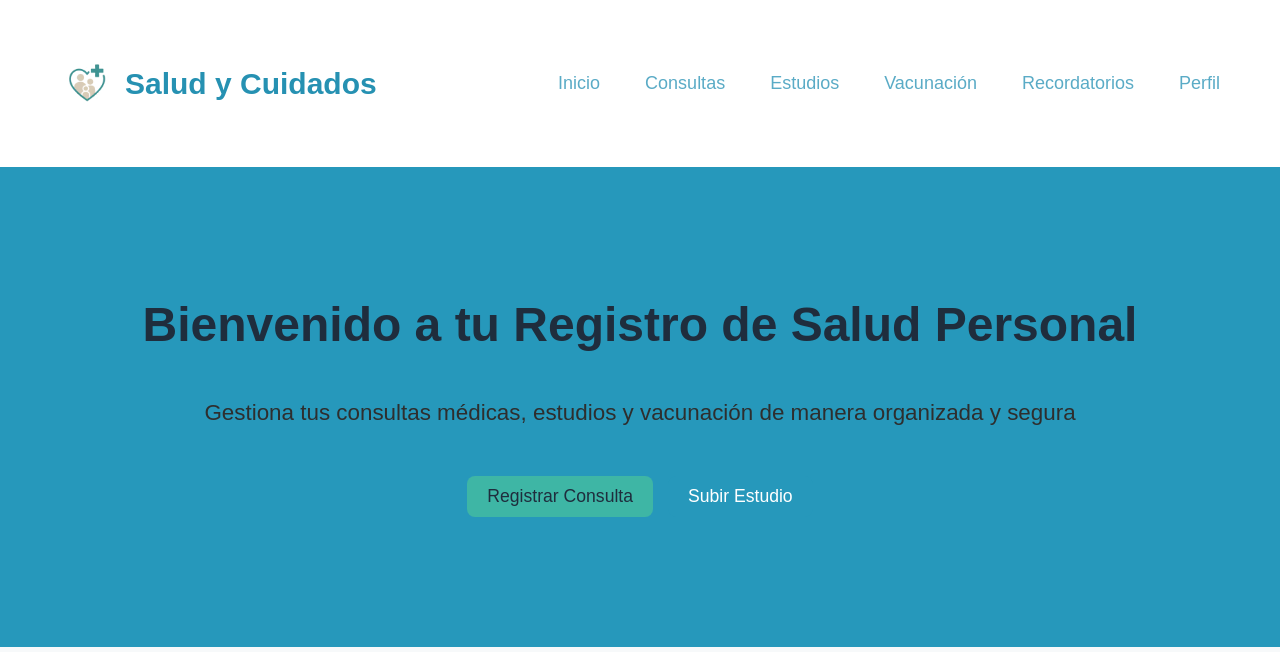
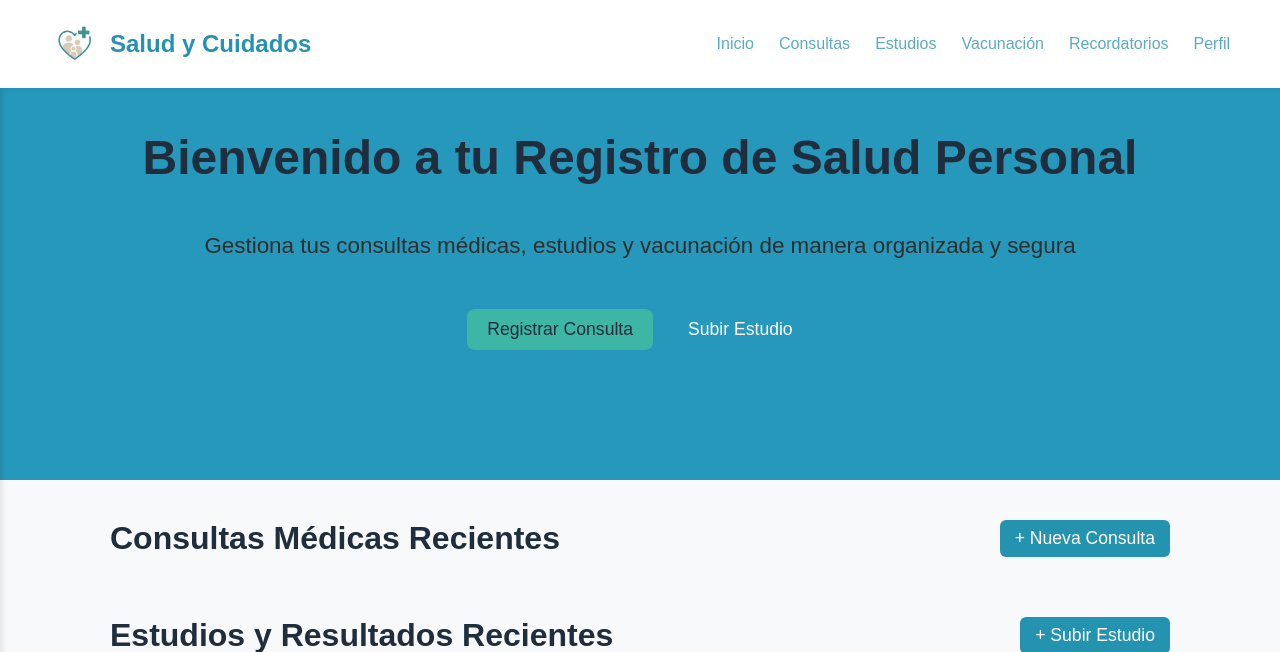
Before and after one commit to AndresAlexandroAvinaZaragoza/MedCard, a PHP site: page / in a window 1280 px wide. Shown: the top 652 px of the page. Run offline with PHP 8.4, Linux system fonts and the light colour scheme.

Commit message:
Movil V1

```diff
--- a/index.html
+++ b/index.html
@@ -8,22 +8,52 @@
   <link href="fonts/fuente1.css" rel="Fontes" />
 </head>
 <body>
+  <!-- Navbar superior -->
   <header class="navbar">
     <div class="logo">
       <img src="img/logo 1.avif" alt="logo" />
       <h1>Salud y Cuidados</h1>
     </div>
-    <nav>
-      <ul class="menu">
+
+    <!-- Botón hamburguesa (solo visible en móvil) -->
+    <button class="menu-btn" id="menu-btn">☰</button>
+
+    <!-- Menú de navegación normal (visible en PC) -->
+    <nav class="nav-links">
       <a href="index.html">Inicio</a>
       <a href="consultas.html">Consultas</a>
       <a href="estudios.html">Estudios</a>
       <a href="vacunacion.html">Vacunación</a>
       <a href="recordatoriosVacunacion.html">Recordatorios</a>
       <a href="perfil.html">Perfil</a>
-      </ul>
     </nav>
   </header>
+
+  <!-- Sidebar (solo visible en móvil cuando se abre) -->
+  <aside class="sidebar" id="sidebar">
+    <ul class="menu">
+      <li><a href="index.html">Inicio</a></li>
+      <li><a href="consultas.html">Consultas</a></li>
+      <li><a href="estudios.html">Estudios</a></li>
+      <li><a href="vacunacion.html">Vacunación</a></li>
+      <li><a href="recordatoriosVacunacion.html">Recordatorios</a></li>
+      <li><a href="perfil.html">Perfil</a></li>
+    </ul>
+  </aside>
+
+  <script>
+    const menuBtn = document.getElementById("menu-btn");
+    const sidebar = document.getElementById("sidebar");
+
+    menuBtn.addEventListener("click", () => {
+      sidebar.classList.toggle("active");
+    });
+
+    // Cierra el menú al hacer clic en un enlace (en móvil)
+    document.querySelectorAll(".sidebar a").forEach(link => {
+      link.addEventListener("click", () => sidebar.classList.remove("active"));
+    });
+  </script>
 
   <section class="hero">
     <h2>Bienvenido a tu Registro de Salud Personal</h2>
--- a/vistaIndex.css
+++ b/vistaIndex.css
@@ -1,3 +1,4 @@
+/* ===== Configuración general ===== */
 * {
   margin: 0;
   padding: 0;
@@ -10,61 +11,118 @@ body {
   color: #1f2d3d;
 }
 
-/* ===== Navbar ===== */
+/* ===== Navbar superior ===== */
 .navbar {
   background-color: white;
   display: flex;
   justify-content: space-between;
   align-items: center;
-  padding: 3.5rem 60px;
+  padding: 1.2rem 50px;
   box-shadow: 0 2px 6px rgba(0,0,0,0.05);
+  position: fixed;
+  width: 100%;
+  top: 0;
+  left: 0;
+  z-index: 1000;
 }
 
-.menu{
-  font-size: large;
-}
-
-.navbar nav a {
-    margin-left: 25px;
-    text-decoration: none;
-    color: #5aabc6;
-    font-weight: 500;
-    transition: 0.3s;
-}
-
+/* Logo */
 .logo {
   display: flex;
   align-items: center;
   gap: 10px;
-
 }
 
 .logo img {
-  width: 55px;
-  height: 55px;
+  width: 50px;
+  height: 50px;
 }
 
 .logo h1 {
   color: #2691b2;
-  font-size: 30px;
+  font-size: 24px;
 }
 
-.navbar ul {
-  list-style: none;
+/* Menú de enlaces en PC */
+.nav-links {
   display: flex;
-  gap: 20px;
+  gap: 25px;
 }
 
-.navbar a {
+.nav-links a {
   text-decoration: none;
-  color: #333;
+  color: #5aabc6;
   font-weight: 500;
+  transition: 0.3s;
 }
 
-.navbar a:hover {
+.nav-links a:hover {
   color: #0082a8;
 }
 
+/* Botón menú hamburguesa (☰) */
+.menu-btn {
+  display: none;
+  font-size: 26px;
+  background: none;
+  border: none;
+  color: #2691b2;
+  cursor: pointer;
+}
+
+/* ===== Sidebar (solo móvil) ===== */
+.sidebar {
+  position: absolute;
+  top: 70px;
+  left: 0;
+  width: 250px;
+  height: calc(100vh - 70px);
+  background-color: #f4f7f9;
+  box-shadow: 2px 0 6px rgba(0, 0, 0, 0.1);
+  padding-top: 20px;
+  transform: translateX(-100%);
+  transition: transform 0.3s ease;
+  z-index: 999;
+}
+
+.sidebar.active {
+  transform: translateX(0);
+}
+
+.menu {
+  list-style: none;
+  padding: 0;
+  display: flex;
+  flex-direction: column;
+  gap: 15px;
+}
+
+.menu a {
+  text-decoration: none;
+  color: #2691b2;
+  font-weight: 500;
+  padding: 10px 20px;
+  display: block;
+  transition: background 0.3s;
+}
+
+.menu a:hover {
+  background-color: #e0f4ff;
+}
+
+
+/* ===== RESPONSIVE ===== */
+@media (max-width: 768px) {
+
+
+  .nav-links {
+    display: none; /* ocultar menú superior */
+  }
+
+  .menu-btn {
+    display: block; /* mostrar botón ☰ */
+  }
+}
 /* ===== Hero ===== */
 .hero {
   background-color: #2698bb;
@@ -122,6 +180,12 @@ body {
 /* ===== Main Content ===== */
 .content {
   padding: 40px 110px;
+}
+
+@media (max-width: 768px) {
+  .content {
+    padding: 20px 20px;
+  }
 }
 
 .section {
```
Lines whose indentation alone changed are shown as unchanged.
